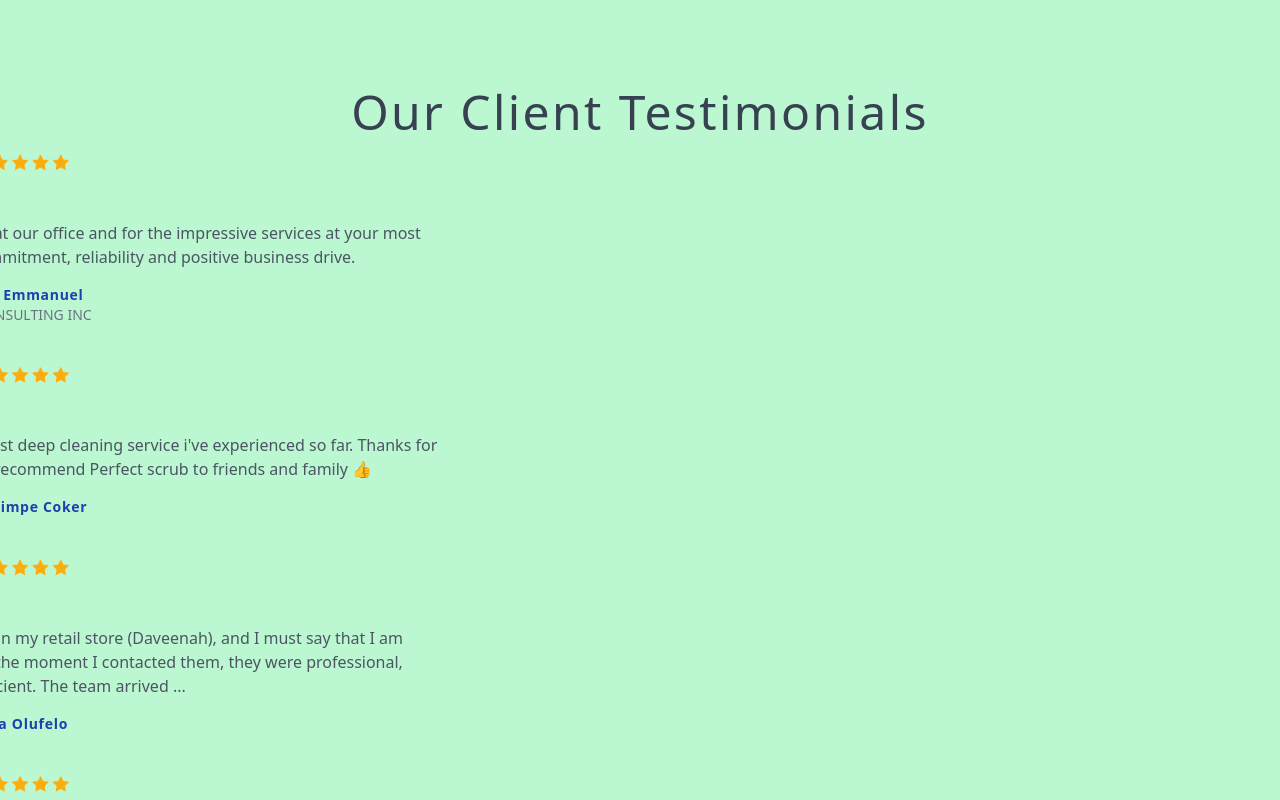
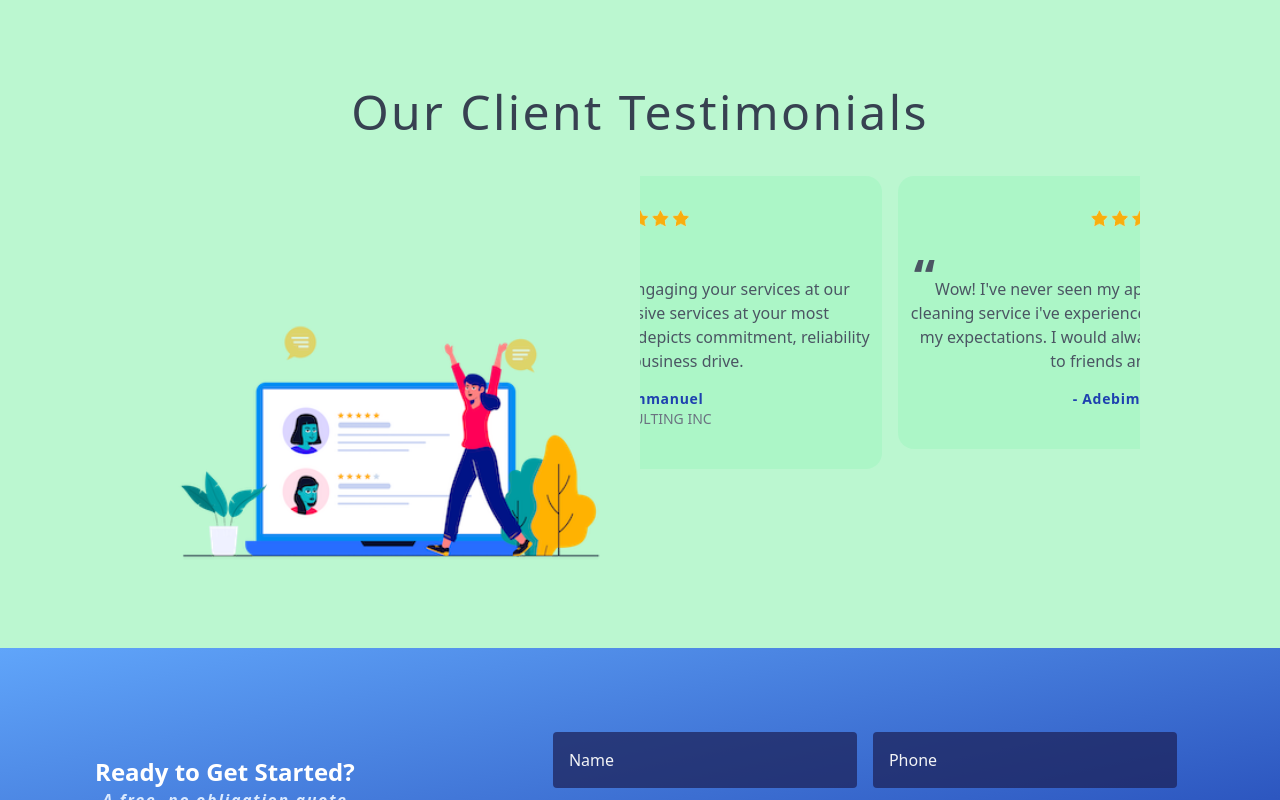
Before and after one commit to perfectscrub/perfect-scrub, a Next.js app: page / in a window 1280 px wide. Shown: the part 4920-5720 px from the top of the page. Built offline with nearby package versions, Linux system fonts and the light colour scheme.

Commit message:
added styles for testimonial slider

```diff
--- a/styles/globals.css
+++ b/styles/globals.css
@@ -924,3 +924,46 @@ form textarea::placeholder {
 #contact-us {
   height: 65vh;
 }
+
+
+/* TESTIMONIAL */
+
+.slideShow {
+  margin: 0 auto 1em;
+  overflow: hidden;
+  max-width: 300px;
+  width: 100%;
+}
+
+
+@media (min-width: 1024px) {
+  .slideShow {
+    max-width: 500px;
+  }
+
+}
+
+.slider {
+  white-space: nowrap;
+  transition: ease-in-out 2000ms;
+}
+
+.slide {
+  display: inline-block;
+  width: 100%;
+  height: 400px;
+  padding: 1em 0.5em;
+}
+
+.slideContainer {
+  background-color: rgba(150, 245, 188, 0.412);
+  border-radius: 16px;
+  padding: 1em 0.75em;
+  height: fit-content;
+  width: 100%;
+
+}
+
+.slide p {
+  white-space: normal;
+}
```
